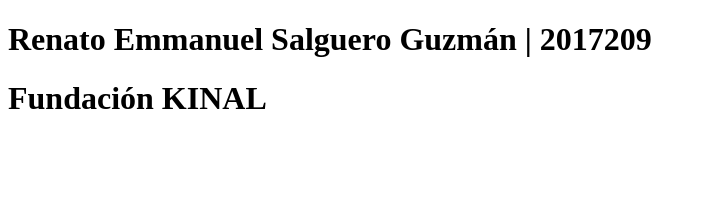
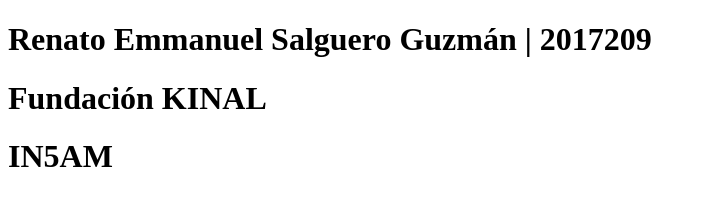
Before and after one commit to rsalguero-2017209/Prueba, a plain HTML site: page index.html in a window 1280 px wide. Shown: the whole page, without its empty margins (0-706 px from the left). Drawn offline with Linux system fonts and the light colour scheme.

Commit message:
se agregó el código académico en el body

```diff
--- a/index.html
+++ b/index.html
@@ -9,5 +9,6 @@
 <body>
     <h1>  Renato Emmanuel Salguero Guzmán | 2017209  </h1>
     <h1>  Fundación KINAL  </h1>
+    <h1>  IN5AM  </h1>
 </body>
 </html>
```
